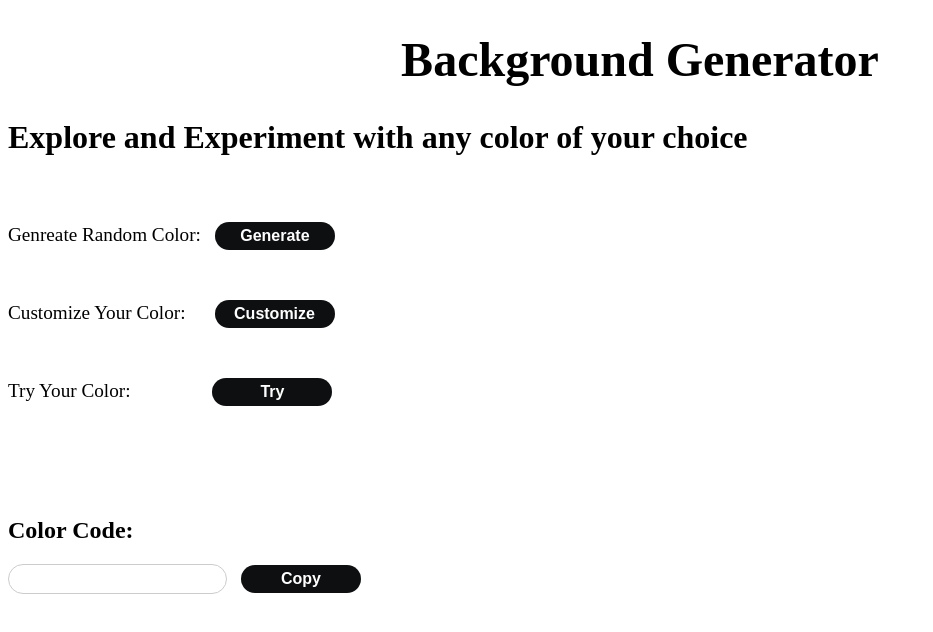
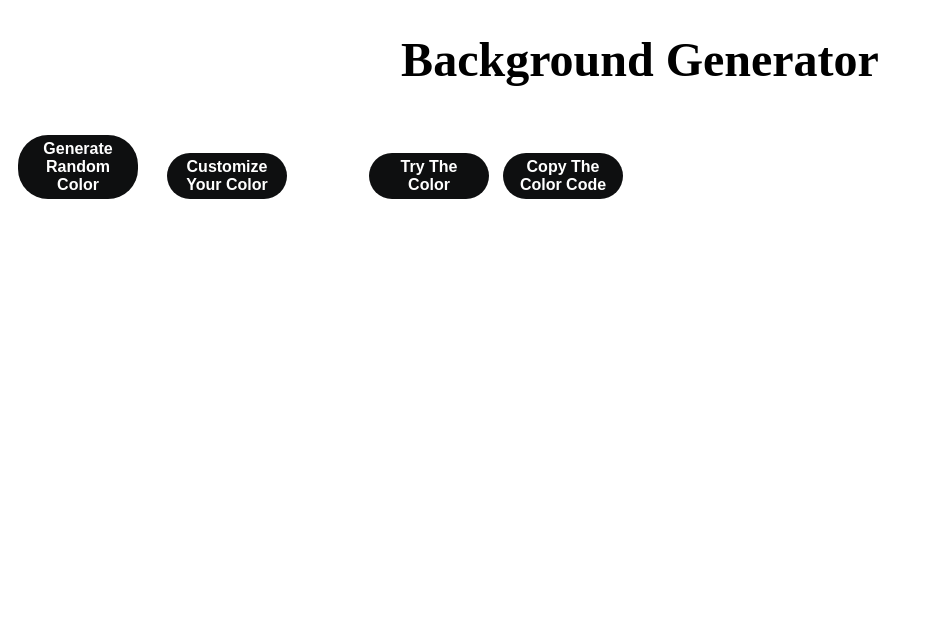
Before and after one commit to karreemm/Background-Generator-CodeAlpha, a plain HTML site: page index.html in a window 1280 px wide. Shown: the whole page, without its empty margins (0-933 px from the left). Drawn offline with Linux system fonts and the light colour scheme.

Commit message:
Update index.html

```diff
--- a/index.html
+++ b/index.html
@@ -20,30 +20,25 @@
     <body>
       <div class="container">
         <div class="color-display">
-            <h1 class="PageTitle">Background Generator</h1>
-            <h1>Explore and Experiment with any color of your choice</h1>
+          <h1 class="PageTitle">Background Generator</h1>
 
           <div class="color-box"></div>
         </div>
         <div class="controls">
-          <p> Genreate Random Color:</p>
-          <button id="generate-btn">Generate </button>
-          <br>
-          <br>
-          <p> Customize Your Color:</p>
-          <button id="customize-btn">Customize </button>
-          <input type="color" id="color-picker" />
-          <br>
-          <br>
-          <p>Try Your Color:</p>
-          <button id="try-color-btn">Try</button>
+          <div class="buttons">
+            <button id="generate-btn">Generate Random Color</button>
+            <button id="customize-btn">Customize Your Color</button>
+            <input type="color" id="color-picker" />
+            <button id="try-color-btn">Try The Color</button>
+            <button id="copy-btn">Copy The Color Code</button>
+
+          </div>
 
         </div>
         <div class="color-code">
-            <h2>Color Code:</h2>
-          <input type="text" id="color-code-input" readonly />
-          <button id="copy-btn">Copy</button>
-
+          <div class="color-code-controls">
+            <div id="Background-space"></div>
+          </div>
         </div>
       </div>
 
```
